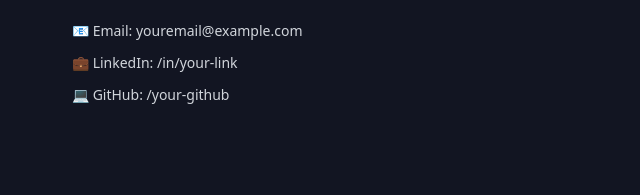
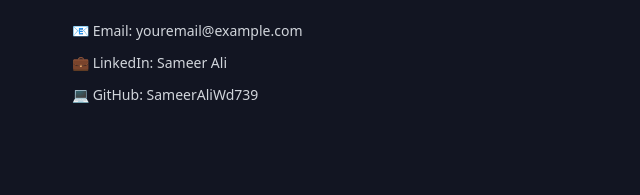
Before and after one commit to SameerAliWd739/PotfolioNew, a plain HTML site: page index.html in a window 1280 px wide. Shown: the part 2379-2574 px from the top of the page, 16-656 px from the left. Drawn offline with nearby package versions, Linux system fonts and the light colour scheme.

Commit message:
Update contact information with links

```diff
--- a/index.html
+++ b/index.html
@@ -324,9 +324,9 @@
               Send me a message and I’ll get back to you.
             </p>
             <ul class="space-y-3 text-sm text-gray-300">
-              <li>📧 Email: <span class="font-medium">youremail@example.com</span></li>
-              <li>💼 LinkedIn: <span class="font-medium">/in/your-link</span></li>
-              <li>💻 GitHub: <span class="font-medium">/your-github</span></li>
+              <li>📧 Email: <a href="mailto:sameerali356090@gmail.com"> <span class="font-medium">youremail@example.com</span></a></li>
+              <li>💼 LinkedIn: <a href="https://www.linkedin.com/in/sameer-ali-26b736363?lipi=urn%3Ali%3Apage%3Ad_flagship3_profile_view_base_contact_details%3BNO0LFjKaSk%2Bl8ef%2FNtbbTQ%3D%3D"> <span class="font-medium">Sameer Ali</span></a> </li>
+              <li>💻 GitHub: <a href="https://github.com/SameerAliWd739"> <span class="font-medium">SameerAliWd739</span></a></li>
             </ul>
           </div>
 
```
